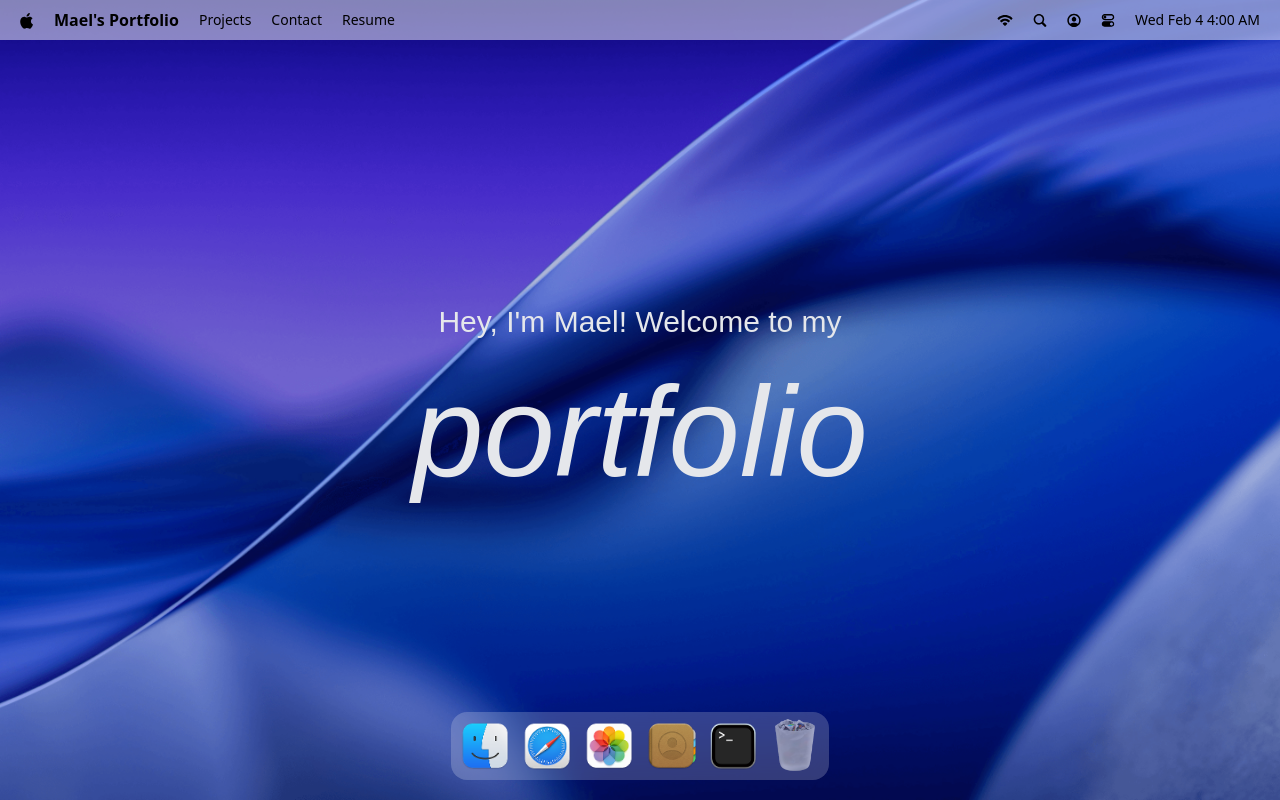
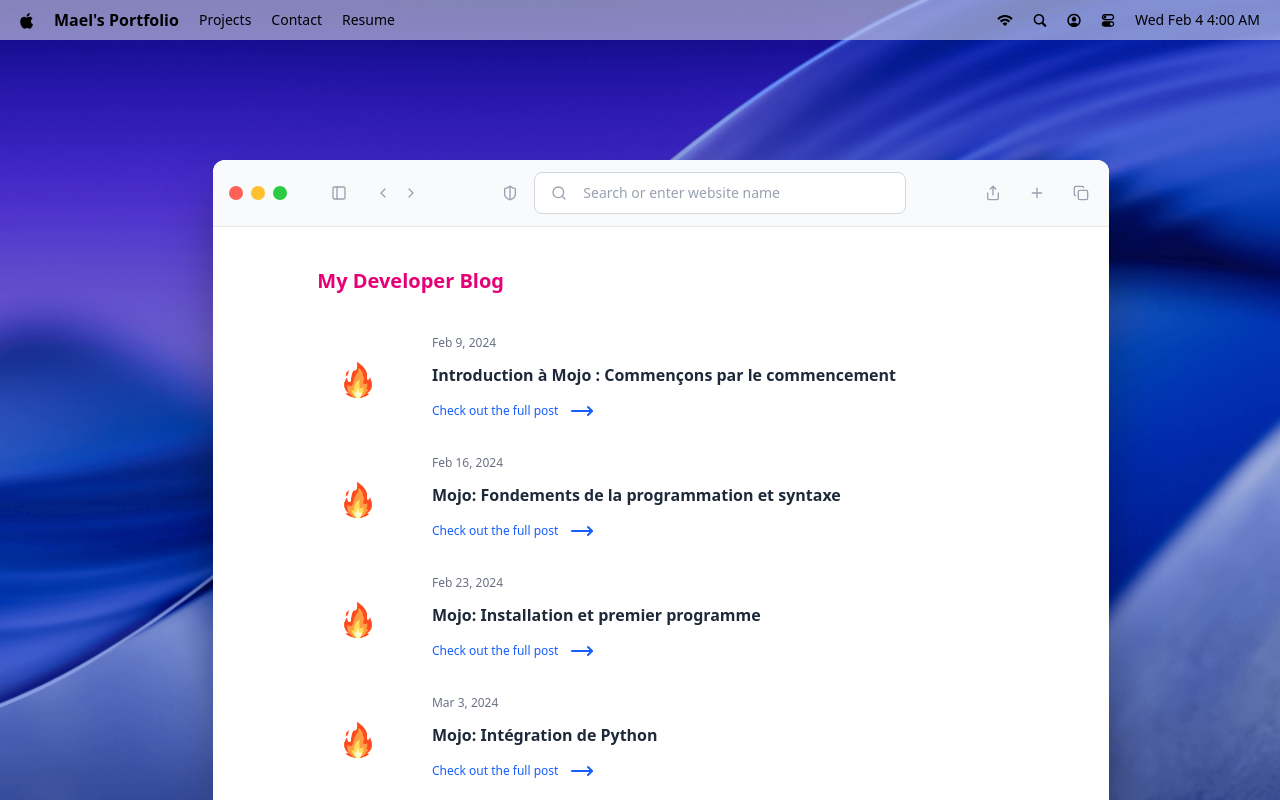
Before and after one commit to maelmane/protfolio, a React (Vite) app: page / in a window 1280 px wide. Both pictures are taken after a click on the button 547 px from the left and 746 px from the top of the page. Shown: the top 800 px of the page. Built offline with nearby package versions, Linux system fonts and the light colour scheme; a web font is replaced by a local one.

Commit message:
add safari page

```diff
--- a/src/App.tsx
+++ b/src/App.tsx
@@ -2,7 +2,7 @@
 import { Dock, Navbar, Welcome } from "@/components";
 import gsap from "gsap";
 import { Draggable } from "gsap/Draggable";
-import { Terminal } from "./windows";
+import { Safari, Terminal } from "./windows";
 gsap.registerPlugin(Draggable)
 
 const App = () => {
@@ -13,6 +13,7 @@
       <Dock />
 
       <Terminal />
+      <Safari />
     </main>
   );
 };
--- a/src/constants/index.ts
+++ b/src/constants/index.ts
@@ -86,35 +86,35 @@
     id: 2,
     date: "Feb 16, 2024",
     title: "Mojo: Fondements de la programmation et syntaxe",
-    image: "/images/blog2.png",
+    image: "/images/blog1.png",
     link: "https://syslog.dti.crosemont.quebec/node/103",
   },
   {
     id: 3,
     date: "Feb 23, 2024",
     title: "Mojo: Installation et premier programme",
-    image: "/images/blog3.png",
+    image: "/images/blog1.png",
     link: "https://syslog.dti.crosemont.quebec/node/143",
   },
   {
     id: 4,
     date: "Mar 3, 2024",
     title: "Mojo: Intégration de Python",
-    image: "/images/blog3.png",
+    image: "/images/blog1.png",
     link: "https://syslog.dti.crosemont.quebec/node/197",
   },
   {
     id: 5,
     date: "Mar 9, 2024",
     title: "Mojo: Présentation de projets",
-    image: "/images/blog3.png",
+    image: "/images/blog1.png",
     link: "https://syslog.dti.crosemont.quebec/node/208",
   },
   {
     id: 6,
     date: "Mar 20, 2024",
     title: "Mojo: Perspectives futures",
-    image: "/images/blog3.png",
+    image: "/images/blog1.png",
     link: "https://syslog.dti.crosemont.quebec/node/255",
   },
 ];
--- /dev/null
+++ b/src/windows/Safari.tsx
@@ -0,0 +1,73 @@
+import { blogPosts } from "#constants/index.ts";
+import { WindowControls } from "@/components";
+import WindowWrapper from "@/hoc/WindowWrapper";
+import {
+  ChevronLeft,
+  ChevronRight,
+  Copy,
+  MoveRight,
+  PanelLeft,
+  Plus,
+  Search,
+  Share,
+  ShieldHalf,
+} from "lucide-react";
+import React from "react";
+
+const Safari = () => {
+  return (
+    <>
+      <div id="window-header">
+        <WindowControls target="safari" />
+
+        <PanelLeft className="ml-10 icon" />
+
+        <div className="flex items-center gap-1 ml-5">
+          <ChevronLeft className="icon" />
+          <ChevronRight className="icon" />
+        </div>
+
+        <div className="flex-1 flex-center gap-3">
+          <ShieldHalf className="icon" />
+          <div className="search">
+            <Search className="icon" />
+            <input
+              type="text"
+              placeholder="Search or enter website name"
+              className="flex-1"
+            />
+          </div>
+        </div>
+
+        <div className="flex items-center gap-5">
+          <Share className="icon" />
+          <Plus className="icon" />
+          <Copy className="icon" />
+        </div>
+      </div>
+
+      <div className="blog">
+        <h2>My Developer Blog</h2>
+        <div className="space-y-8">
+          {blogPosts.map(({ id, image, title, date, link }) => (
+            <div key={id} className="blog-post">
+              <div className="col-span-2">
+                <img src={image} alt={title} />
+              </div>
+              <div className="content">
+                <p>{date}</p>
+                <h3>{title}</h3>
+                <a href={link} target="_blank" rel="noopener noreferrer">
+                  Check out the full post <MoveRight className="icon-hover"/>
+                </a>
+              </div>
+            </div>
+          ))}
+        </div>
+      </div>
+    </>
+  );
+};
+
+const SafariWindow = WindowWrapper(Safari, "safari");
+export default SafariWindow;
--- a/src/windows/index.ts
+++ b/src/windows/index.ts
@@ -1,3 +1,4 @@
 import Terminal from "./Terminal";
+import Safari from "./Safari";
 
-export {Terminal}
+export {Terminal, Safari}
```
Also changed, not shown: public/images/blog1.png.
